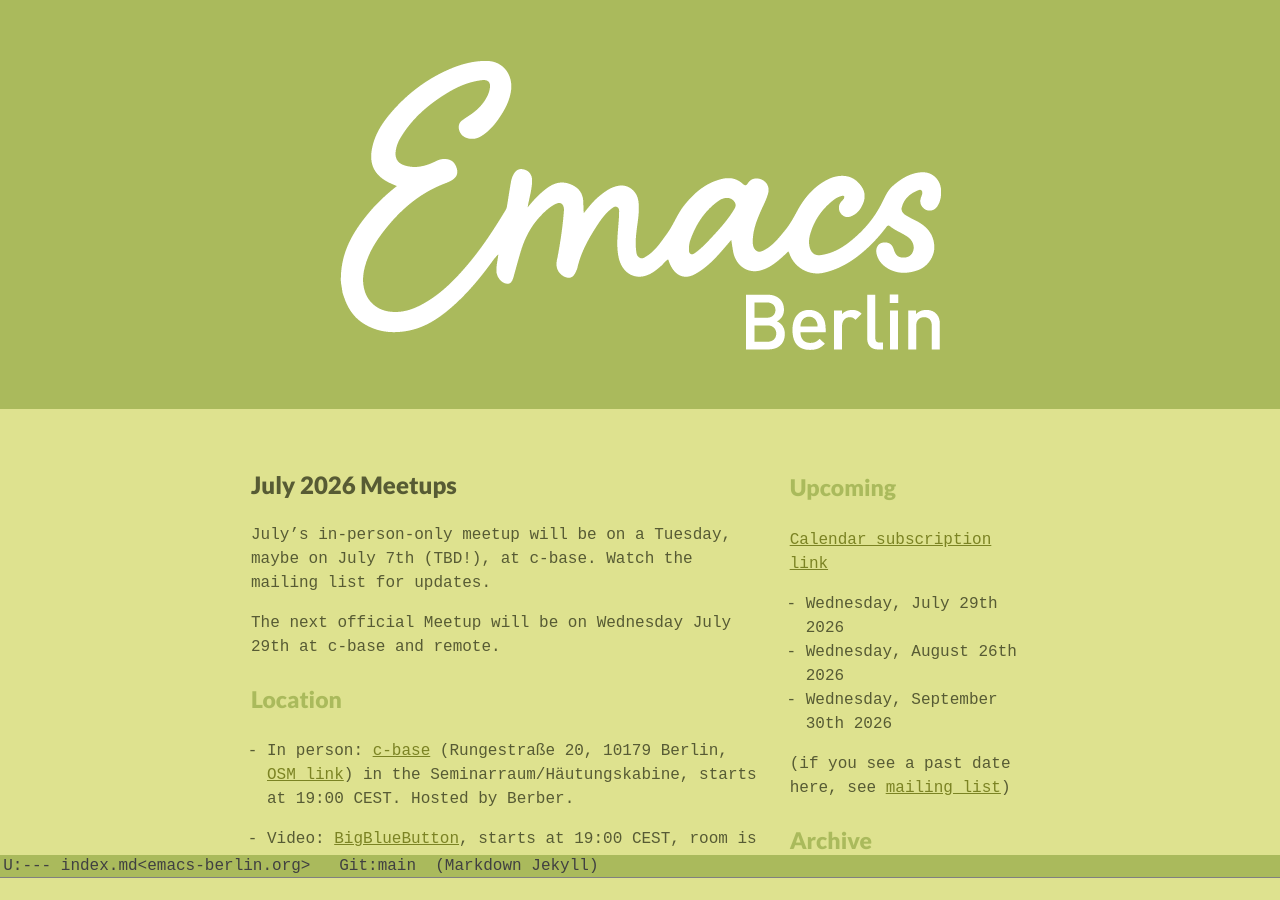
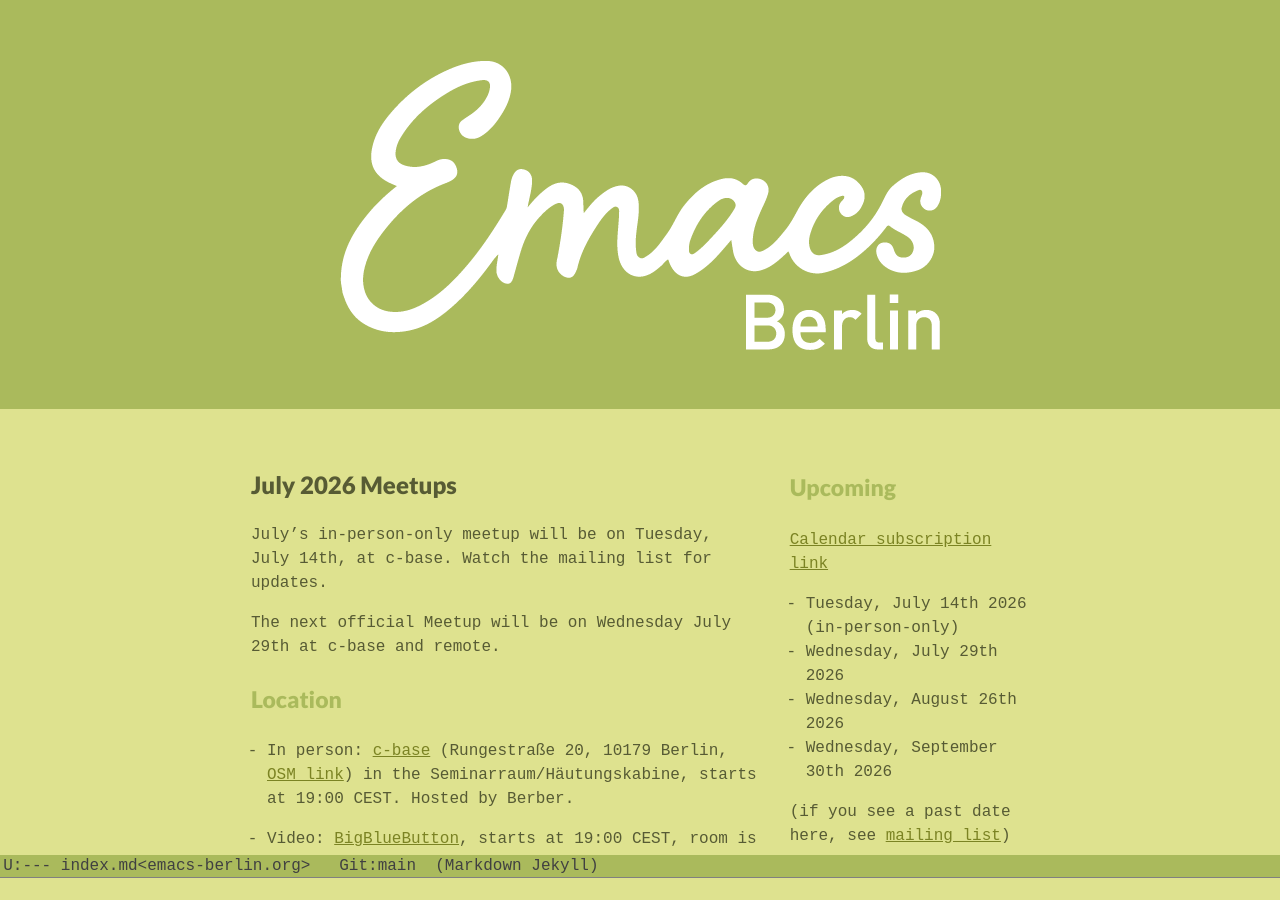
Before and after one commit to emacs-berlin/emacs-berlin.org, a Jekyll site: the page built from index.md, in a window 1280 px wide and 900 px high. Built offline with Jekyll 4.4.1, drawn with Linux system fonts in a browser that asks for light colours.

Commit message:
July 2026 in-person

```diff
--- a/index.md
+++ b/index.md
@@ -16,8 +16,8 @@
 
 # July 2026 Meetups
 
-July's in-person-only meetup will be on a Tuesday, maybe on July 7th
-(TBD!), at c-base. Watch the mailing list for updates.
+July's in-person-only meetup will be on Tuesday, July 14th, at c-base.
+Watch the mailing list for updates.
 
 The next official Meetup will be on Wednesday July 29th at c-base and
 remote.
@@ -63,6 +63,7 @@
 
 [Calendar subscription link](https://emacs-berlin.org/calendar.ics)
 
+* Tuesday, July 14th 2026 (in-person-only)
 * Wednesday, July 29th 2026
 * Wednesday, August 26th 2026
 * Wednesday, September 30th 2026
```
